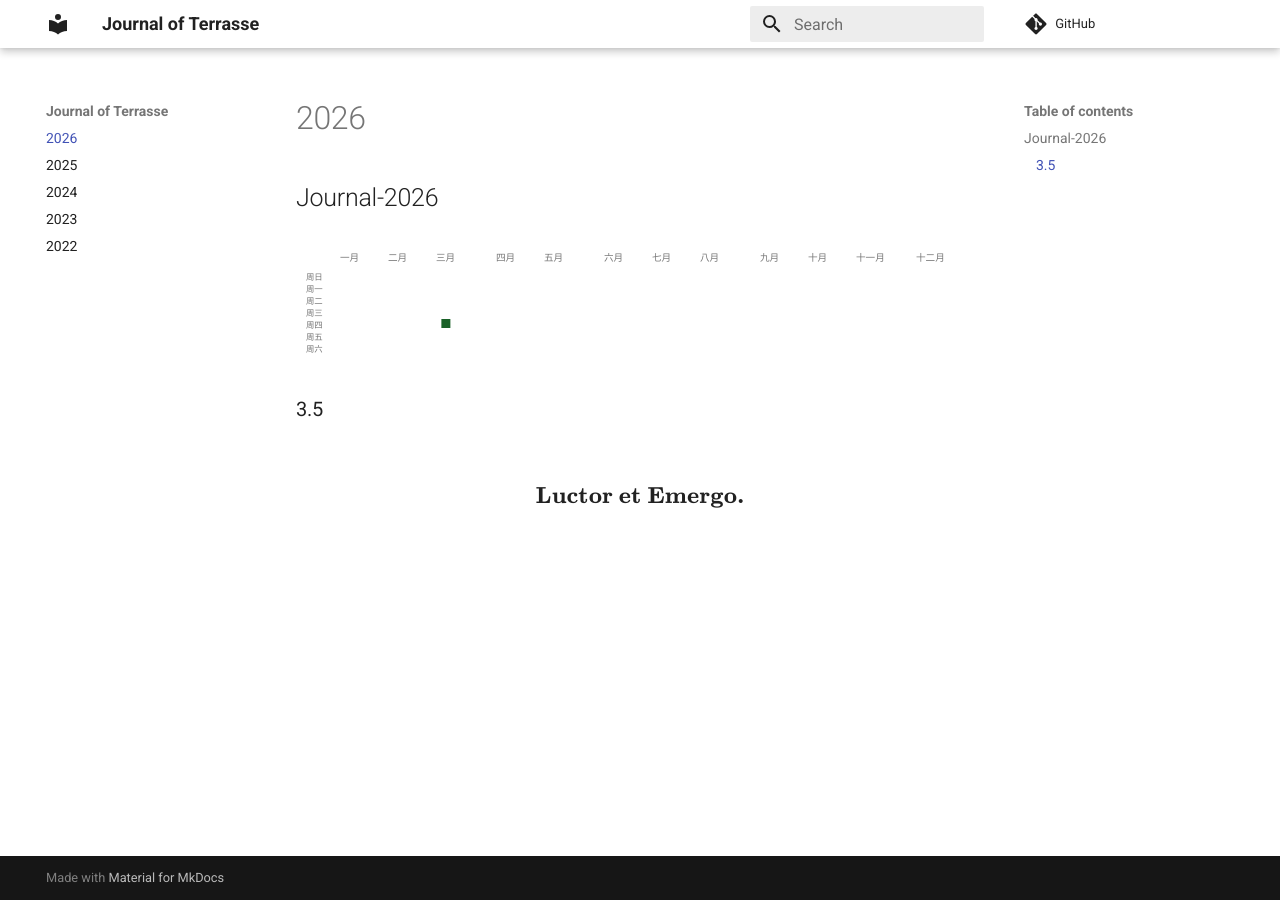
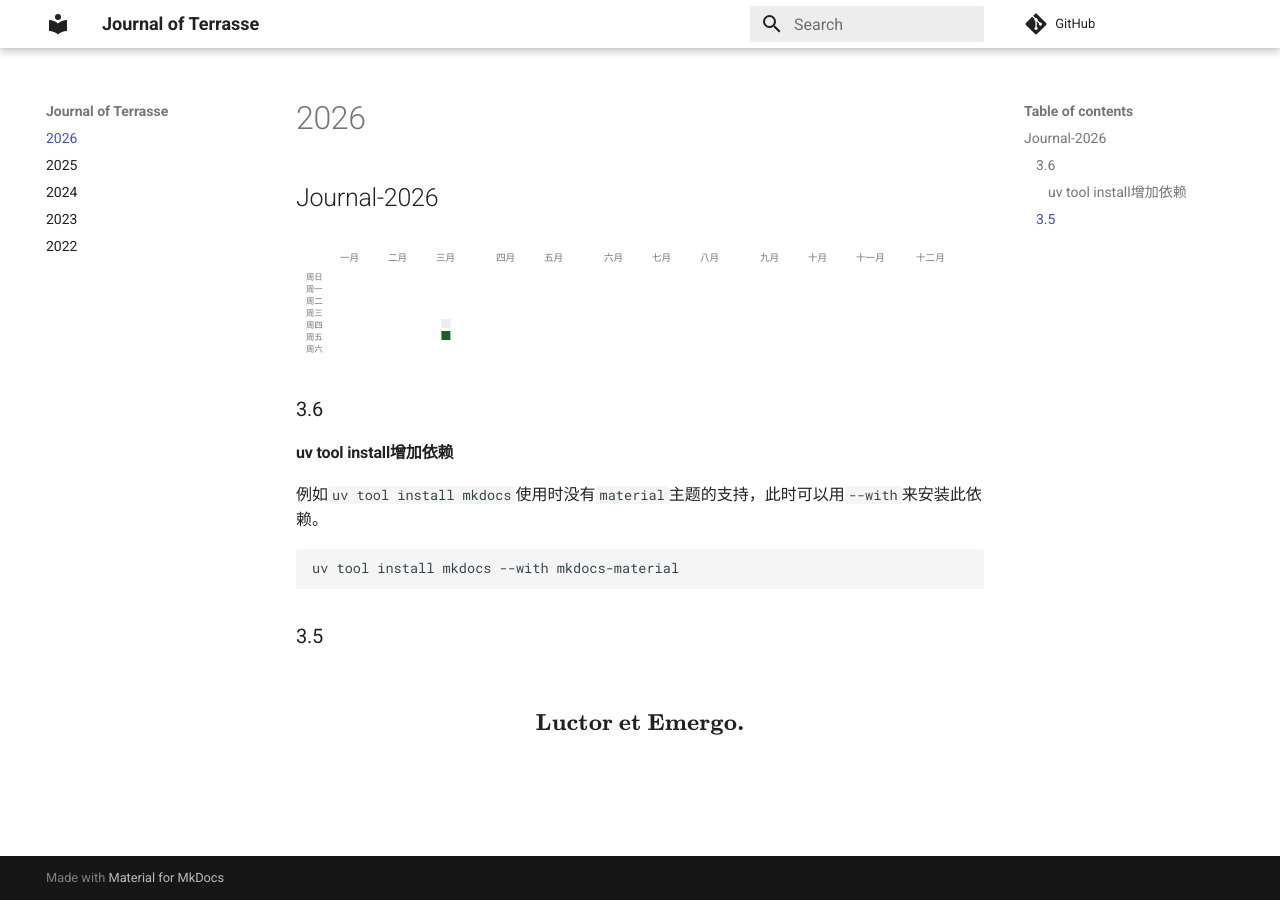
Before and after one commit to Jerry-Terrasse/journal, an MkDocs documentation site: the page built from docs/2026.md, in a window 1280 px wide. Built offline with MkDocs 1.6.1 and Material for MkDocs 9.7.7, drawn with Linux system fonts in a browser that asks for light colours; comment, search, counter and statistics services are not loaded.

Commit message:
update (Thu Mar  5 06:59:53 PM CST 2026)

````diff
--- a/docs/2026.md
+++ b/docs/2026.md
@@ -2,6 +2,16 @@
 
 <div id="heatmap_cvs"></div>
 <script src='/lib/render_heatmap.js'></script>
+
+### 3.6
+
+#### uv tool install增加依赖
+
+例如`uv tool install mkdocs`使用时没有`material`主题的支持，此时可以用`--with`来安装此依赖。
+
+```shell
+uv tool install mkdocs --with mkdocs-material
+```
 
 ### 3.5
 
````
